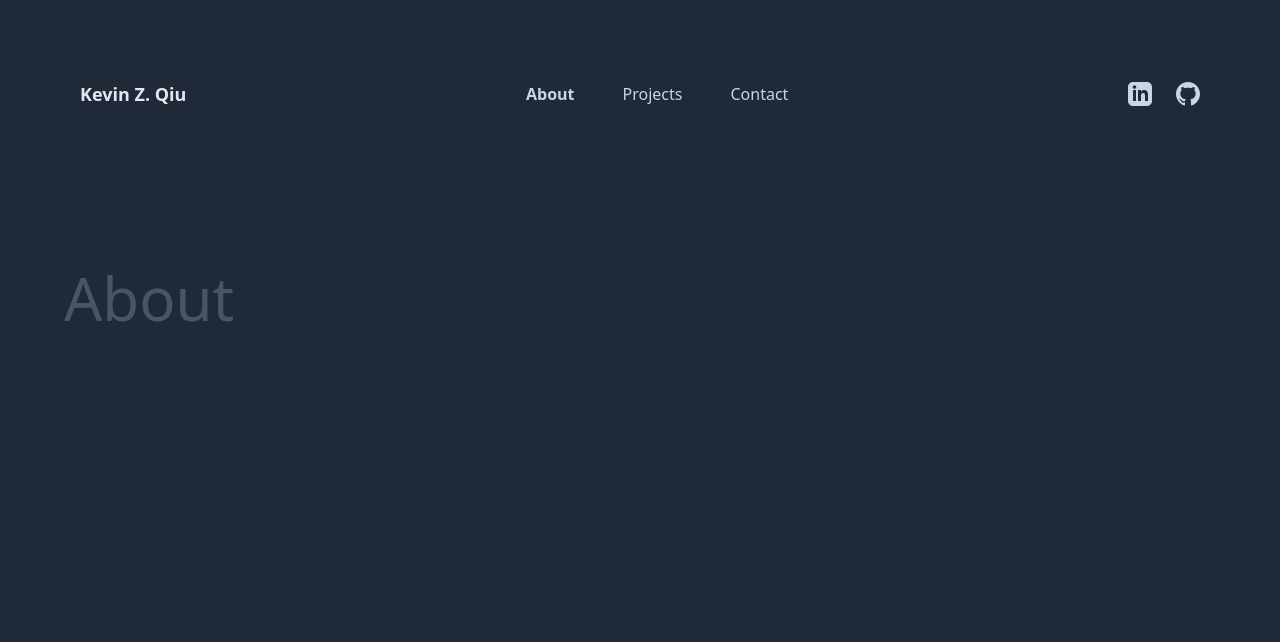
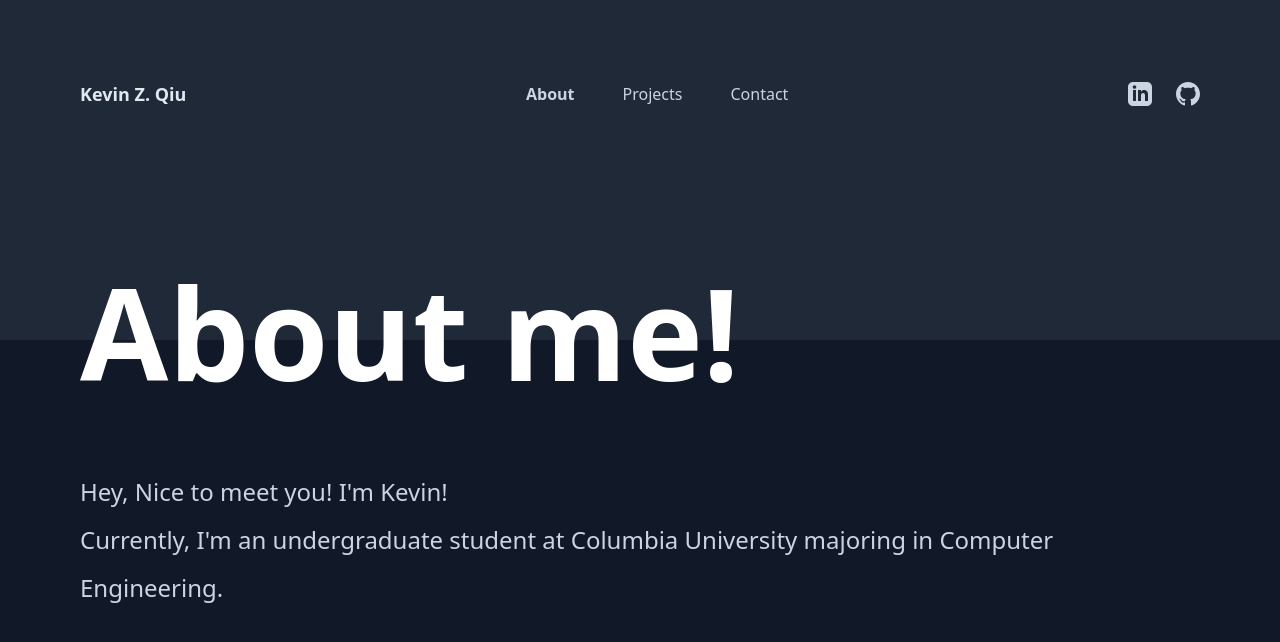
Before and after one commit to kzqiu/portfolio, a Next.js app: page /about in a window 1280 px wide. Shown: the top 642 px of the page. Built offline with nearby package versions, Linux system fonts and the light colour scheme.

Commit message:
Updated About page and commented out footer temporarily.

```diff
--- a/components/supercontainer.js
+++ b/components/supercontainer.js
@@ -14,10 +14,10 @@ export default function SuperContainer({children}) {
                 <title>{meta.title}</title>
                 <link rel="shortcut icon" href="/images/favicon.ico"/>
             </Head>
-            <main className="w-full min-h-screen selection:bg-fuchsia-300 selection:text-fuchsia-900">
+            <main className="w-full min-h-screen selection:bg-fuchsia-300 selection:text-fuchsia-900 bg-gray-800">
                 <Navbar/>
                 <div>{children}</div>
-                <Footer/>
+                {/* <Footer/> */}
             </main>
         </div>
     );
--- a/pages/about.js
+++ b/pages/about.js
@@ -3,10 +3,19 @@ import SuperContainer from "../components/supercontainer";
 export default function About() {
     return (
         <SuperContainer>
-            <div className="flex flex-col max-w-6xl mx-auto py-20">
-                <h1 className="text-6xl text-slate-600">About</h1>
-                <p className=""></p>
-            </div>
+            <section className="bg-gray-800">
+                <div className="max-w-6xl mx-auto px-4 h-48">
+                    <h1 className="text-5xl md:text-9xl font-bold py-20 text-white text-center md:text-left">About me!</h1>
+                </div>
+                <div className="bg-gray-900 -mt-10 min-h-screen">
+                    <div className="text-container max-w-6xl mx-auto px-4 pt-32">
+                        <div className="leading-loose text-2xl font-normal text-slate-300 my">
+                            <p>Hey, Nice to meet you! I'm Kevin!</p>
+                            <p>Currently, I'm an undergraduate student at Columbia University majoring in Computer Engineering.</p>
+                        </div>
+                    </div>
+                </div>
+            </section>
         </SuperContainer>
     );
 }
--- a/pages/index.js
+++ b/pages/index.js
@@ -3,11 +3,17 @@ import SuperContainer from '../components/supercontainer';
 export default function Home() {
     return (
         <SuperContainer>
-            <div className="flex flex-row max-w-6xl mx-auto py-20">
-                <div className="flex flex-col">
-                    <h1 className="text-6xl text-slate-600">Page under construction...</h1>
+            <section className="bg-gray-800">
+                <div className="flex flex-row max-w-6xl px-4 mx-auto py-20">
+                    <div className="flex flex-col">
+                        <h1 className="text-6xl text-slate-600">Page under construction...</h1>
+                    </div>
+
                 </div>
-            </div>
+                <div className="bg-gray-900">
+
+                </div>
+            </section>
         </SuperContainer>
     );
 }
--- a/styles/globals.css
+++ b/styles/globals.css
@@ -2,9 +2,9 @@
 @tailwind components;
 @tailwind utilities;
 
-html {
+/* html {
   background-color: rgb(31 41 55);
-}
+} */
 
 /* html,
 body {
```
